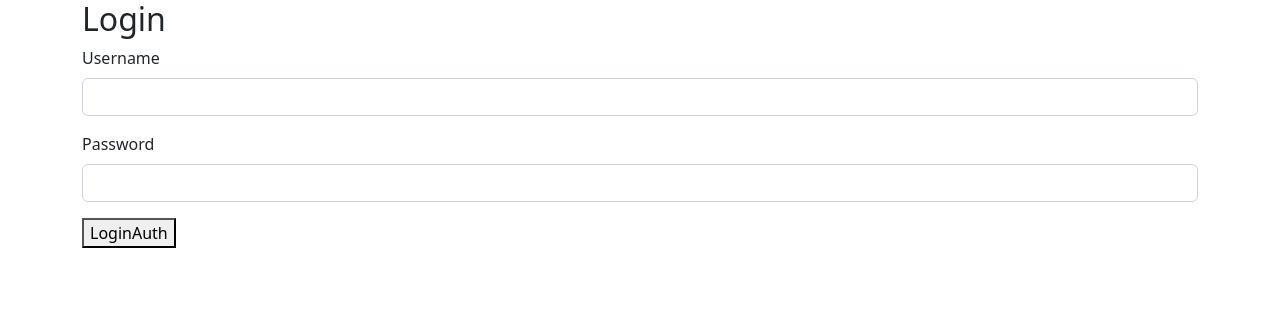
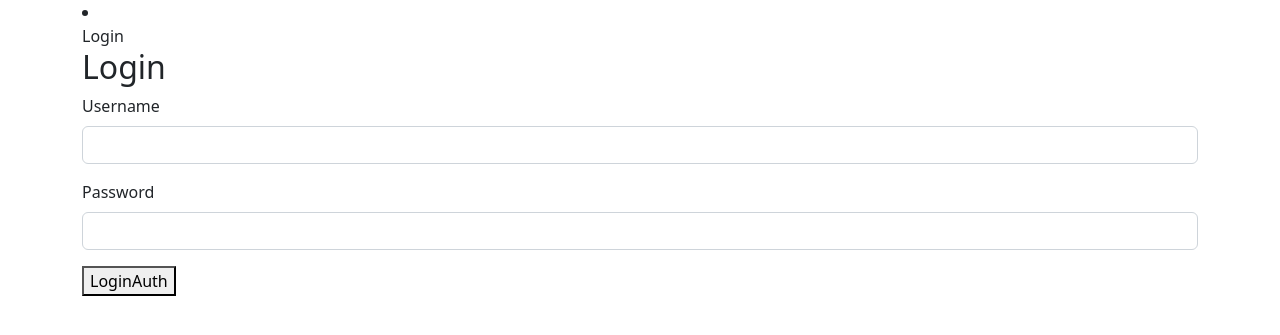
Before and after one commit to xwojziarnik/cepik_app, a Django app: page /login_user/ in a window 1280 px wide. Shown: the top 335 px of the page. Run offline with Django 4.2, Linux system fonts and the light colour scheme.

Commit message:
Added login link

```diff
--- a/templates/base.html
+++ b/templates/base.html
@@ -20,6 +20,9 @@
     </div>
     {% endfor %}
     {% endif %}
+    <li>
+        <a class="nav-link" href="{% url 'loginAuth' %}">Login</a>
+    </li>
     {% block body %}{% endblock %}
 </div>
 <script src="https://cdn.jsdelivr.net/npm/bootstrap@5.2.0-beta1/dist/js/bootstrap.bundle.min.js"
--- a/users/views.py
+++ b/users/views.py
@@ -25,6 +25,7 @@ def login_user(request):
         user = authenticate(request, username=username, password=password)
         if user is not None:
             login(request, user)
+            messages.success(request, ("Success Login."))
             return redirect('index')
         else:
             messages.success(request, ("Error Logging in, try again..."))
```
